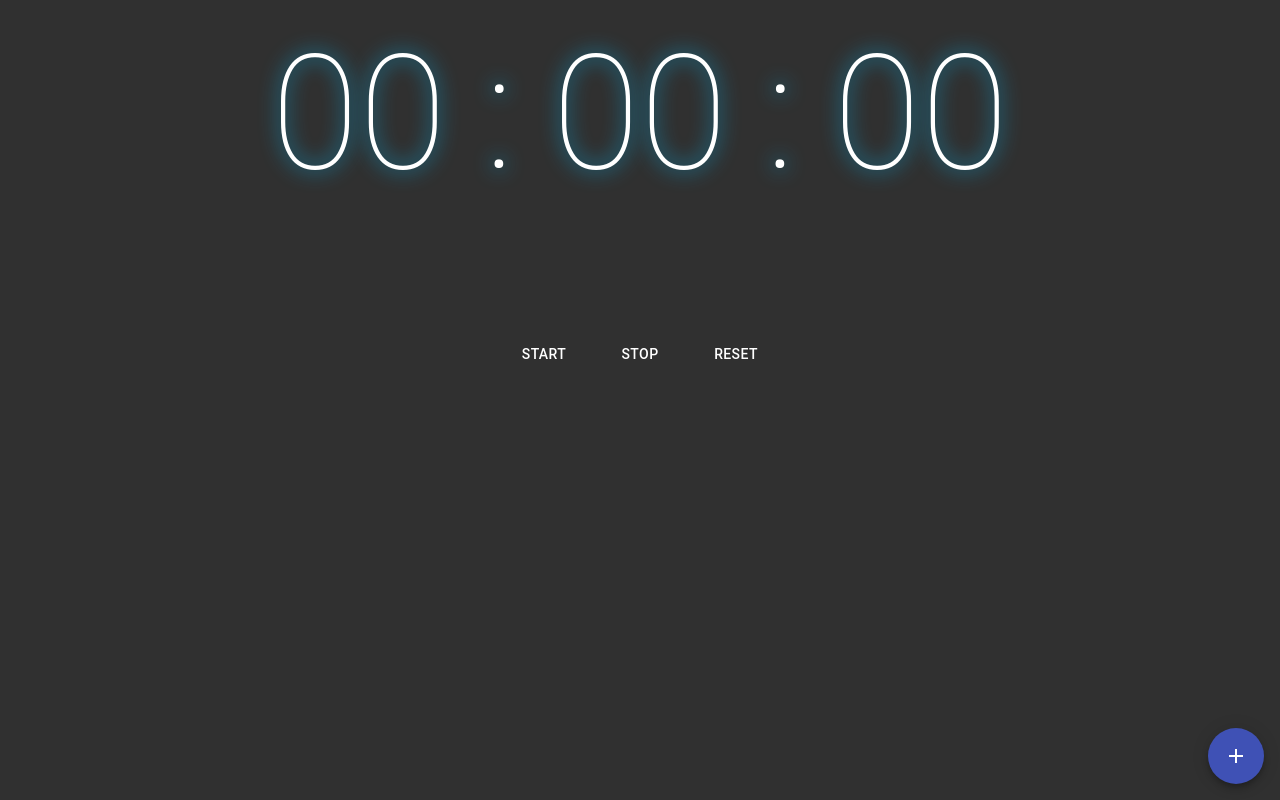
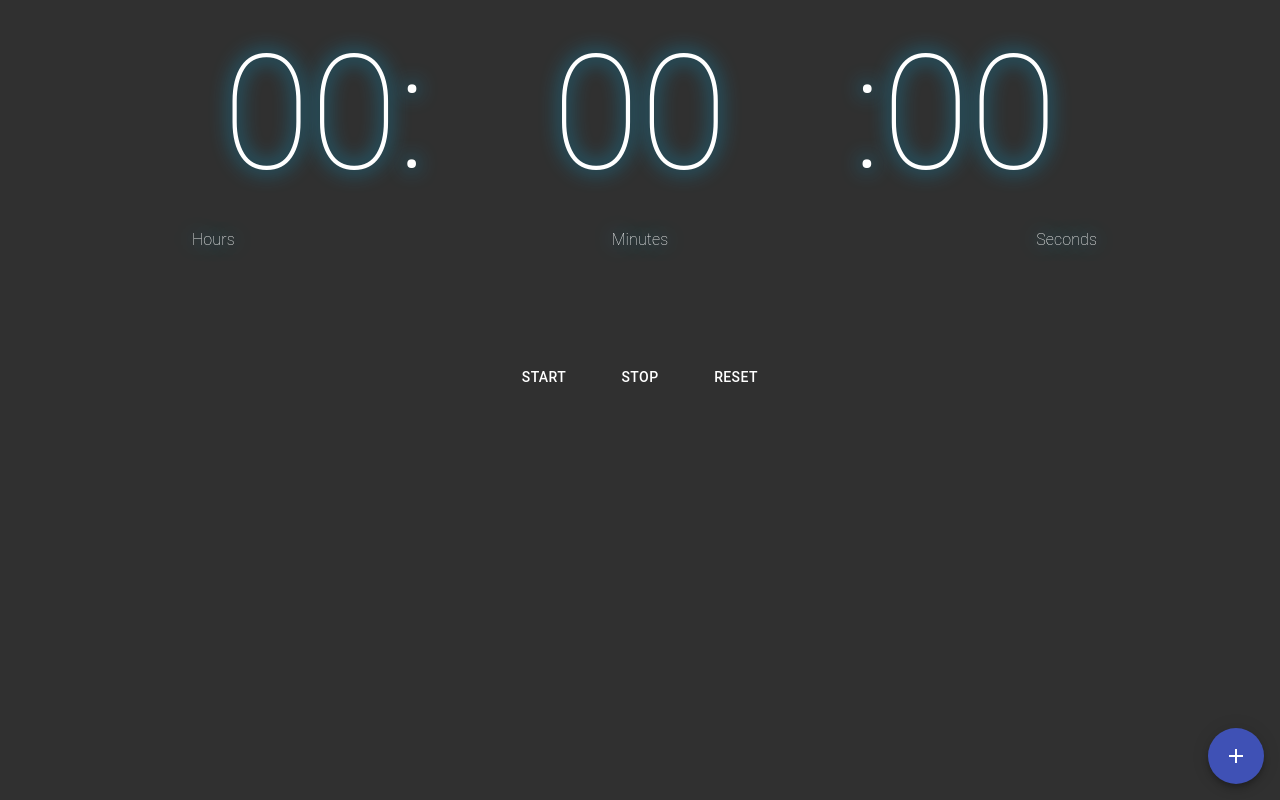
Before and after one commit to ryananthonydiaz/GYM-TIMER, a React (Create React App) app: page / in a window 1280 px wide. Built offline with nearby package versions, Linux system fonts and the light colour scheme.

Commit message:
timer now implementing Grid api

```diff
--- a/src/shared/CountDown.jsx
+++ b/src/shared/CountDown.jsx
@@ -1,6 +1,15 @@
 import React, { useEffect, useState } from 'react';
+import Grid from '@material-ui/core/Grid';
+import { makeStyles } from '@material-ui/core/styles';
+
+const useStyles = makeStyles({
+  timeLabel: {
+    fontSize: '1rem',
+  },
+});
 
 function StandardRunningClock({ countDown, setCountDown }) {
+  const classes = useStyles();
   const [countDownLabel, setCountDownLabel] = useState('')
 
   useEffect(() => {
@@ -15,8 +24,14 @@ function StandardRunningClock({ countDown, setCountDown }) {
 
     return () => clearInterval(countDownInterval);
   }, [countDown]);
+
   return (
-  <div>{countDownLabel}</div>
+    <Grid justify="center" alignItems="center" direction="column" xs={4} item container>
+      <Grid item>{countDownLabel}</Grid>
+      <Grid justify="center" item container>
+        <Grid className={classes.timeLabel} item>Countdown</Grid>
+      </Grid>
+    </Grid>
   );
 }
 
--- a/src/timers/AsManyRoundsAsPossible.jsx
+++ b/src/timers/AsManyRoundsAsPossible.jsx
@@ -1,6 +1,6 @@
 import React, { useState, useEffect } from 'react';
 import CountDown from '../shared/CountDown';
-import ByFiveSlider from '../shared/AmrapSlider';
+import AmrapSlider from '../shared/AmrapSlider';
 import Grid from '@material-ui/core/Grid';
 import { makeStyles } from '@material-ui/core/styles';
 import Button from '@material-ui/core/Button';
@@ -102,12 +102,6 @@ function AsManyRoundsAsPossible() {
 
   return (
     <>
-      <Grid justify="center" alignContent="center" container>
-        <Grid item>
-          <ByFiveSlider amrap={amrap} setAMRAP={setSliderAndMinutes} />
-        </Grid>
-      </Grid>
-
       <div className={classes.clock}>
         {countDownRunning === true && countDown > 0 ? tMinus : clock}
         <div>
@@ -116,6 +110,11 @@ function AsManyRoundsAsPossible() {
           <Button className={classes.button} onClick={reset}>Reset</Button>
         </div>
       </div>
+      <Grid justify="center" alignContent="center" container>
+        <Grid item>
+          <AmrapSlider amrap={amrap} setAMRAP={setSliderAndMinutes} />
+        </Grid>
+      </Grid>
     </>
   );
 }
--- a/src/timers/EveryMinuteOnTheMinute.jsx
+++ b/src/timers/EveryMinuteOnTheMinute.jsx
@@ -146,11 +146,6 @@ function EveryMinuteOnTheMinute() {
 
   return (
     <>
-      <Grid justify="center" container>
-        <Grid item>
-          {clockRunning ? roundsStyled : <MultipleSelect min={min} setMin={setEMOMAmount} />}
-        </Grid>
-      </Grid>
       <div className={classes.clock}>
         {countDownRunning === true && countDown > 0 ? tMinus : clock}
         <div>
@@ -159,6 +154,11 @@ function EveryMinuteOnTheMinute() {
           <Button className={classes.button} onClick={resetClock}>Reset</Button>
         </div>
       </div>
+      <Grid justify="center" container>
+        <Grid item>
+          {clockRunning ? roundsStyled : <MultipleSelect min={min} setMin={setEMOMAmount} />}
+        </Grid>
+      </Grid>
     </>
   );
 }
--- a/src/timers/Interval.jsx
+++ b/src/timers/Interval.jsx
@@ -181,9 +181,6 @@ function Interval() {
 
   return (
     <>
-      <Grid justify="center" container>
-          {intervalSetterComponent}
-      </Grid>
       <div className={classes.clock}>
         <div className={restClockRunning && classes.restClock}>
           {countDownRunning === true && countDown > 0 ? tMinus : (restClockRunning ? restClock : workClock)}
@@ -195,6 +192,9 @@ function Interval() {
           <Button className={classes.button} onClick={() => null}>Reset</Button>
         </div>
       </div>
+      <Grid justify="center" container>
+          {intervalSetterComponent}
+      </Grid>
     </>
   );
 }
--- a/src/timers/Timer.jsx
+++ b/src/timers/Timer.jsx
@@ -1,7 +1,8 @@
 import React, { useState, useEffect } from 'react';
 import CountDown from '../shared/CountDown';
+import Button from '@material-ui/core/Button';
+import Grid from '@material-ui/core/Grid';
 import { makeStyles } from '@material-ui/core/styles';
-import Button from '@material-ui/core/Button';
 
 const useStyles = makeStyles(theme => ({
   clock: {
@@ -18,7 +19,10 @@ const useStyles = makeStyles(theme => ({
   },
   button: {
     margin: theme.spacing(0, 2),
-  }
+  },
+  timeLabel: {
+    fontSize: '1rem',
+  },
 }));
 
 function Timer() {
@@ -57,7 +61,29 @@ function Timer() {
     setClockRunning(false)
   }
 
-  const clock = `${hours.toString().padStart(2, '0')} : ${minutes.toString().padStart(2, '0')} : ${seconds.toString().padStart(2, '0')}`;
+  const formattedHoursString = `${hours.toString().padStart(2, '0')}:`;
+  const formattedMinutesString = `${minutes.toString().padStart(2, '0')}`;
+  const formattedSecondsString = `:${seconds.toString().padStart(2, '0')}`;
+  const clock = (
+    <>
+      <Grid justify="center" alignItems="flex-end" direction="column" xs={4} item container>
+        <Grid item>{formattedHoursString}</Grid>
+        <Grid justify="center" item container>
+          <Grid className={classes.timeLabel} item>Hours</Grid>
+        </Grid>
+      </Grid>
+      <Grid justify="center" direction="column" xs={4} item container>
+        <Grid item>{formattedMinutesString}</Grid>
+        <Grid className={classes.timeLabel} item>Minutes</Grid>
+      </Grid>
+      <Grid justify="center" alignItems="flex-start" direction="column" xs={4} item container>
+        <Grid item>{formattedSecondsString}</Grid>
+        <Grid justify="center" item container>
+          <Grid className={classes.timeLabel} item>Seconds</Grid>
+        </Grid>
+      </Grid>
+    </>
+  );
   const tMinus = <CountDown countDown={countDown} setCountDown={setCountDown} />;
 
   useEffect(() => {
@@ -88,14 +114,14 @@ function Timer() {
   }, [seconds, minutes, countDown, clockRunning]);
 
   return (
-      <div className={classes.clock}>
-        {countDownRunning === true && countDown > 0 ? tMinus : clock}
-        <div>
-          <Button className={classes.button} onClick={startClock}>Start</Button>
-          <Button className={classes.button} onClick={stopClock}>Stop</Button>
-          <Button className={classes.button} onClick={reset}>Reset</Button>
-        </div>
-      </div>
+      <Grid justify="center" className={classes.clock} container>
+        <Grid justify="center" xs={12} item container>{countDownRunning === true && countDown > 0 ? tMinus : clock}</Grid>
+        <Grid justify="center" item container>
+          <Grid item><Button className={classes.button} onClick={startClock}>Start</Button></Grid>
+          <Grid item><Button className={classes.button} onClick={stopClock}>Stop</Button></Grid>
+          <Grid item><Button className={classes.button} onClick={reset}>Reset</Button></Grid>
+        </Grid>
+      </Grid>
   );
 }
 
```
